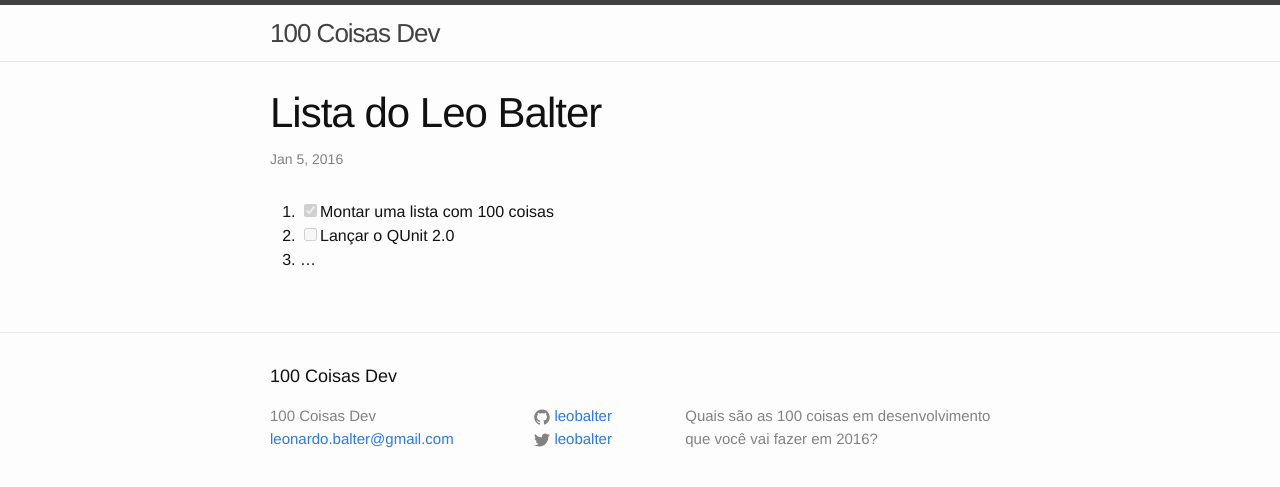
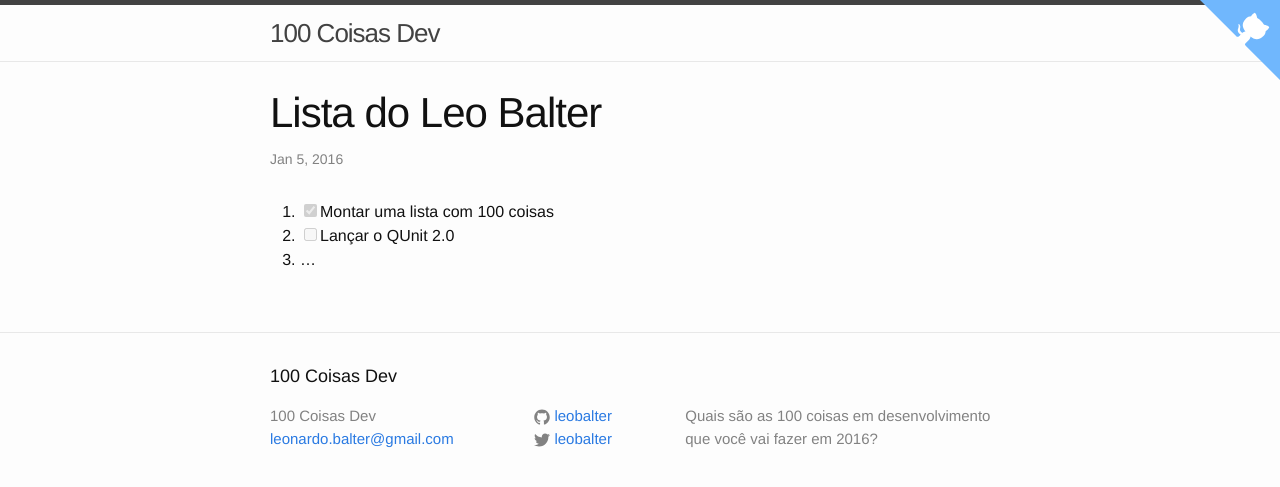
Before and after one commit to leobalter/100-coisas-dev, a Jekyll site: the page built from _posts/listas/2016-01-05-leo-balter.markdown, in a window 1280 px wide. Shown: the top 487 px of the page. Built offline with Jekyll 4.4.1, drawn with Linux system fonts in a browser that asks for light colours.

Commit message:
adicionado github corner

```diff
--- a/_includes/footer.html
+++ b/_includes/footer.html
@@ -35,4 +35,6 @@
 
   </div>
 
+<a href="https://github.com/leobalter/100-coisas-dev" class="github-corner"><svg width="80" height="80" viewBox="0 0 250 250" style="fill:#70B7FD; color:#fff; position: absolute; top: 0; border: 0; right: 0;"><path d="M0,0 L115,115 L130,115 L142,142 L250,250 L250,0 Z"></path><path d="M128.3,109.0 C113.8,99.7 119.0,89.6 119.0,89.6 C122.0,82.7 120.5,78.6 120.5,78.6 C119.2,72.0 123.4,76.3 123.4,76.3 C127.3,80.9 125.5,87.3 125.5,87.3 C122.9,97.6 130.6,101.9 134.4,103.2" fill="currentColor" style="transform-origin: 130px 106px;" class="octo-arm"></path><path d="M115.0,115.0 C114.9,115.1 118.7,116.5 119.8,115.4 L133.7,101.6 C136.9,99.2 139.9,98.4 142.2,98.6 C133.8,88.0 127.5,74.4 143.8,58.0 C148.5,53.4 154.0,51.2 159.7,51.0 C160.3,49.4 163.2,43.6 171.4,40.1 C171.4,40.1 176.1,42.5 178.8,56.2 C183.1,58.6 187.2,61.8 190.9,65.4 C194.5,69.0 197.7,73.2 200.1,77.6 C213.8,80.2 216.3,84.9 216.3,84.9 C212.7,93.1 206.9,96.0 205.4,96.6 C205.1,102.4 203.0,107.8 198.3,112.5 C181.9,128.9 168.3,122.5 157.7,114.1 C157.9,116.9 156.7,120.9 152.7,124.9 L141.0,136.5 C139.8,137.7 141.6,141.9 141.8,141.8 Z" fill="currentColor" class="octo-body"></path></svg></a><style>.github-corner:hover .octo-arm{animation:octocat-wave 560ms ease-in-out}@keyframes octocat-wave{0%,100%{transform:rotate(0)}20%,60%{transform:rotate(-25deg)}40%,80%{transform:rotate(10deg)}}@media (max-width:500px){.github-corner:hover .octo-arm{animation:none}.github-corner .octo-arm{animation:octocat-wave 560ms ease-in-out}}</style>
+
 </footer>
```
